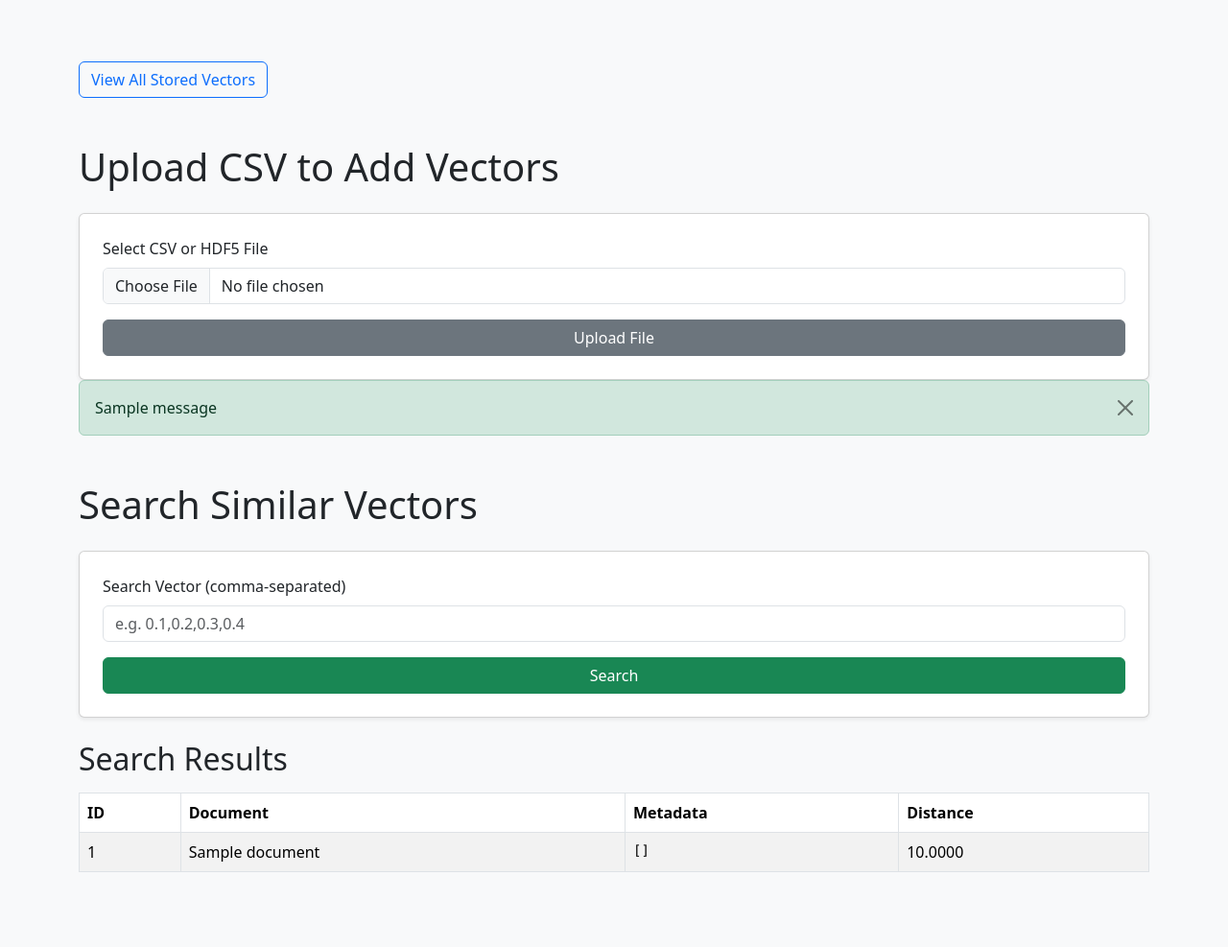
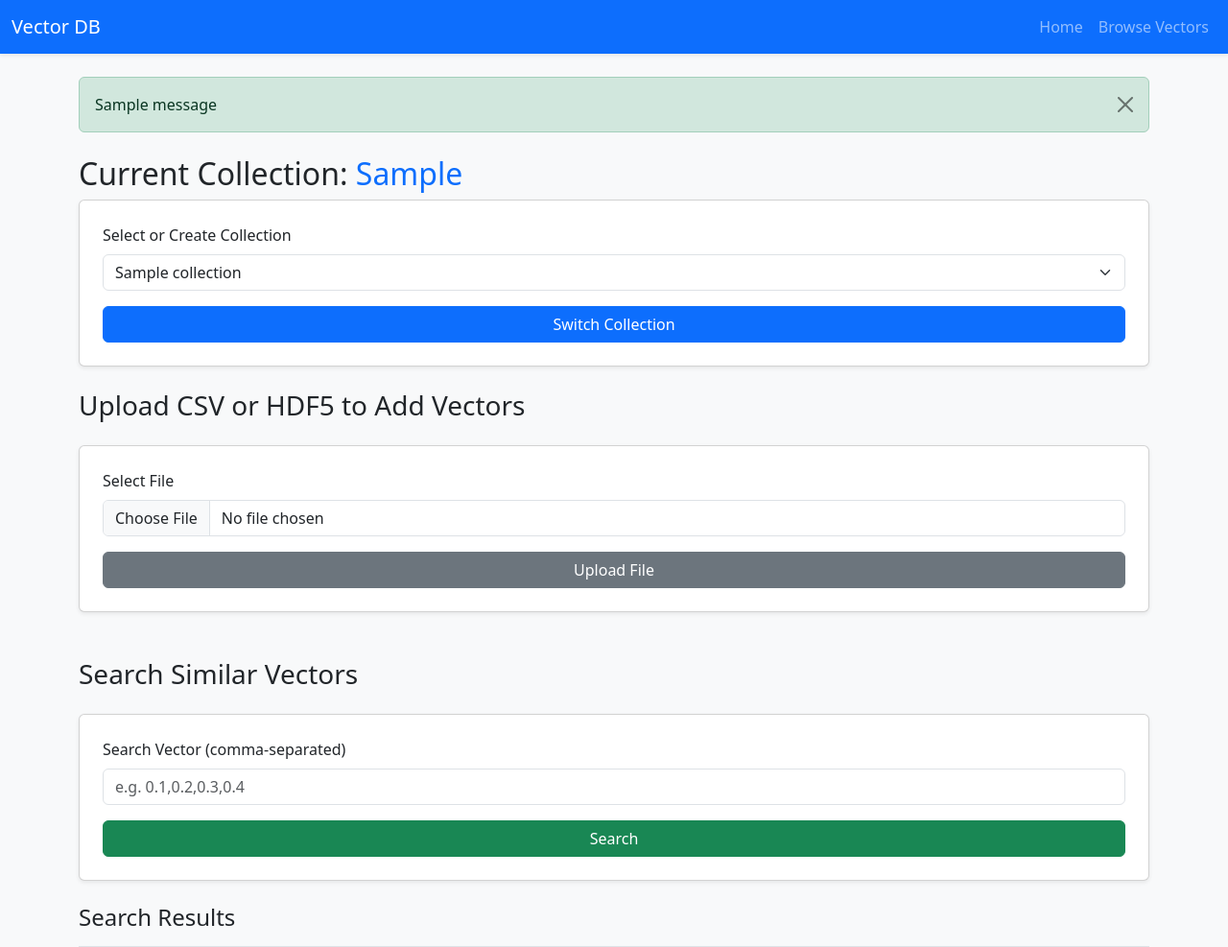
Before and after one commit to Exitare/vector-db-sample, a Python web app: template templates/index.html in a window 1280 px wide. Shown: the top 987 px of the page at 96% size. Before the commit the page ends 909 px from the top, so only its background shows below. Run offline with Jinja, Linux system fonts and the light colour scheme; the template is opened without the code that fills it: most values are stand-ins (such as "Sample title", 1, 10 or a date in 2020); one stand-in notice (Sample message) is shown.

Commit message:
Update layout

```diff
--- /dev/null
+++ b/templates/base.html
@@ -0,0 +1,55 @@
+<!doctype html>
+<html lang="en">
+<head>
+    <meta charset="utf-8">
+    <title>{% block title %}Vector DB{% endblock %}</title>
+    <link href="https://cdn.jsdelivr.net/npm/bootstrap@5.3.2/dist/css/bootstrap.min.css" rel="stylesheet">
+    <link rel="stylesheet" href="https://cdnjs.cloudflare.com/ajax/libs/font-awesome/6.5.0/css/all.min.css"/>
+    <script src="https://cdn.jsdelivr.net/npm/bootstrap@5.3.7/dist/js/bootstrap.bundle.min.js"
+            integrity="sha384-ndDqU0Gzau9qJ1lfW4pNLlhNTkCfHzAVBReH9diLvGRem5+R9g2FzA8ZGN954O5Q"
+            crossorigin="anonymous"></script>
+</head>
+<body class="bg-light">
+
+<!-- Navbar -->
+<nav class="navbar navbar-expand-lg navbar-dark bg-primary shadow-sm">
+    <div class="container-fluid">
+        <a class="navbar-brand" href="/">Vector DB</a>
+        <button class="navbar-toggler" type="button" data-bs-toggle="collapse"
+                data-bs-target="#navbarNavAltMarkup" aria-controls="navbarNavAltMarkup"
+                aria-expanded="false" aria-label="Toggle navigation">
+            <span class="navbar-toggler-icon"></span>
+        </button>
+        <div class="collapse navbar-collapse" id="navbarNavAltMarkup">
+            <div class="navbar-nav ms-auto">
+                <a class="nav-link" href="/">Home</a>
+                <a class="nav-link" href="/browse-vectors">Browse Vectors</a>
+            </div>
+        </div>
+    </div>
+</nav>
+
+<!-- Main Container -->
+<div class="container mt-4">
+
+    <!-- Flash Messages -->
+    {% with messages = get_flashed_messages(with_categories=true) %}
+    {% if messages %}
+    <div class="mb-4">
+        {% for category, message in messages %}
+        <div class="alert alert-{{ category }} alert-dismissible fade show" role="alert">
+            {{ message }}
+            <button type="button" class="btn-close" data-bs-dismiss="alert" aria-label="Close"></button>
+        </div>
+        {% endfor %}
+    </div>
+    {% endif %}
+    {% endwith %}
+
+    <!-- Page Content -->
+    {% block content %}
+    {% endblock %}
+
+</div>
+</body>
+</html>
--- a/templates/index.html
+++ b/templates/index.html
@@ -1,68 +1,35 @@
-<!doctype html>
-<html lang="en">
-<head>
-    <meta charset="utf-8">
-    <title>Add & Search Vectors</title>
-    <link href="https://cdn.jsdelivr.net/npm/bootstrap@5.3.2/dist/css/bootstrap.min.css" rel="stylesheet">
-    <link rel="stylesheet" href="https://cdnjs.cloudflare.com/ajax/libs/font-awesome/6.5.0/css/all.min.css"/>
-    <script src="https://cdn.jsdelivr.net/npm/bootstrap@5.3.7/dist/js/bootstrap.bundle.min.js"
-            integrity="sha384-ndDqU0Gzau9qJ1lfW4pNLlhNTkCfHzAVBReH9diLvGRem5+R9g2FzA8ZGN954O5Q"
-            crossorigin="anonymous"></script>
-</head>
-<body class="bg-light">
-<div class="container mt-5">
-    <a href="/browse-vectors" class="btn btn-outline-primary mt-3">View All Stored Vectors</a>
+{% extends "base.html" %}
 
-    <!-- Upload CSV Form -->
-    <h1 class="mt-5 mb-4">Upload CSV to Add Vectors</h1>
-    <form action="/upload-data" method="post" enctype="multipart/form-data" class="card p-4 shadow-sm">
+{% block title %}Vector Database Interface{% endblock %}
+
+{% block content %}
+
+<!-- Switch Collection Form -->
+<h2 class="mt-3">Current Collection: <span class="text-primary">{{ current_collection }}</span></h2>
+<form action="/set-collection" method="post" class="card p-4 shadow-sm mb-4">
     <div class="mb-3">
-            <label for="data_file" class="form-label">Select CSV or HDF5 File</label>
+        <label for="collection_name" class="form-label">Select or Create Collection</label>
+        <select class="form-select" id="collection_name" name="collection_name" required>
+            {% for name in collections %}
+            <option value="{{ name }}" {% if name== current_collection %}selected{% endif %}>{{ name }}</option>
+            {% endfor %}
+        </select>
+    </div>
+    <button type="submit" class="btn btn-primary">Switch Collection</button>
+</form>
+
+<!-- Upload CSV/HDF5 Form -->
+<h3 class="mb-4">Upload CSV or HDF5 to Add Vectors</h3>
+<form action="/upload-data" method="post" enctype="multipart/form-data" class="card p-4 shadow-sm mb-4">
+    <div class="mb-3">
+        <label for="data_file" class="form-label">Select File</label>
         <input class="form-control" type="file" id="data_file" name="data_file" accept=".csv,.h5,.hdf5" required>
     </div>
     <button type="submit" class="btn btn-secondary">Upload File</button>
 </form>
 
-
-    <!-- Flash Messages -->
-    {% with messages = get_flashed_messages(with_categories=true) %}
-    {% if messages %}
-    <div class="mb-4">
-        {% for category, message in messages %}
-        <div class="alert alert-{{ category }} alert-dismissible fade show" role="alert">
-            {{ message }}
-            <button type="button" class="btn-close" data-bs-dismiss="alert" aria-label="Close"></button>
-        </div>
-        {% endfor %}
-    </div>
-    {% endif %}
-    {% endwith %}
-
-    <!-- Add Vector Form -->
-    <!--<h1 class="mb-4">Add Vector to Chroma</h1>
-    <form action="/add-vector" method="post" class="card p-4 shadow-sm">
-        <div class="mb-3">
-            <label for="vector-id" class="form-label">Vector ID</label>
-            <input type="text" class="form-control" id="vector-id" name="id" required>
-        </div>
-        <div class="mb-3">
-            <label for="vector-values" class="form-label">Vector (comma-separated)</label>
-            <input type="text" class="form-control" id="vector-values" name="vector" placeholder="e.g. 0.1,0.2,0.3,0.4"
-                   required>
-        </div>
-        <div class="mb-3">
-            <label for="vector-label" class="form-label">Label (optional)</label>
-            <input type="text" class="form-control" id="vector-label" name="label">
-        </div>
-        <div class="mb-3">
-            <label for="vector-document" class="form-label">Document (optional)</label>
-            <textarea class="form-control" id="vector-document" name="document" rows="3"></textarea>
-        </div>
-        <button type="submit" class="btn btn-primary">Add Vector</button>
-    </form> -->
-
 <!-- Search Form -->
-    <h1 class="mt-5 mb-4">Search Similar Vectors</h1>
+<h3 class="mt-5 mb-4">Search Similar Vectors</h3>
 <form action="/search-vector" method="post" class="card p-4 shadow-sm mb-4">
     <div class="mb-3">
         <label for="query_vector" class="form-label">Search Vector (comma-separated)</label>
@@ -74,7 +41,7 @@
 
 <!-- Search Results -->
 {% if results %}
-    <h2 class="mt-4">Search Results</h2>
+<h4 class="mt-4">Search Results</h4>
 <table class="table table-bordered table-striped mt-3">
     <thead>
     <tr>
@@ -103,7 +70,4 @@
 </table>
 {% endif %}
 
-
-</div>
-</body>
-</html>
+{% endblock %}
```
Also changed, not shown: main.py (+11 -1 lines), templates/browse.html (+6 -17 lines). Lines whose indentation alone changed are shown as unchanged.
